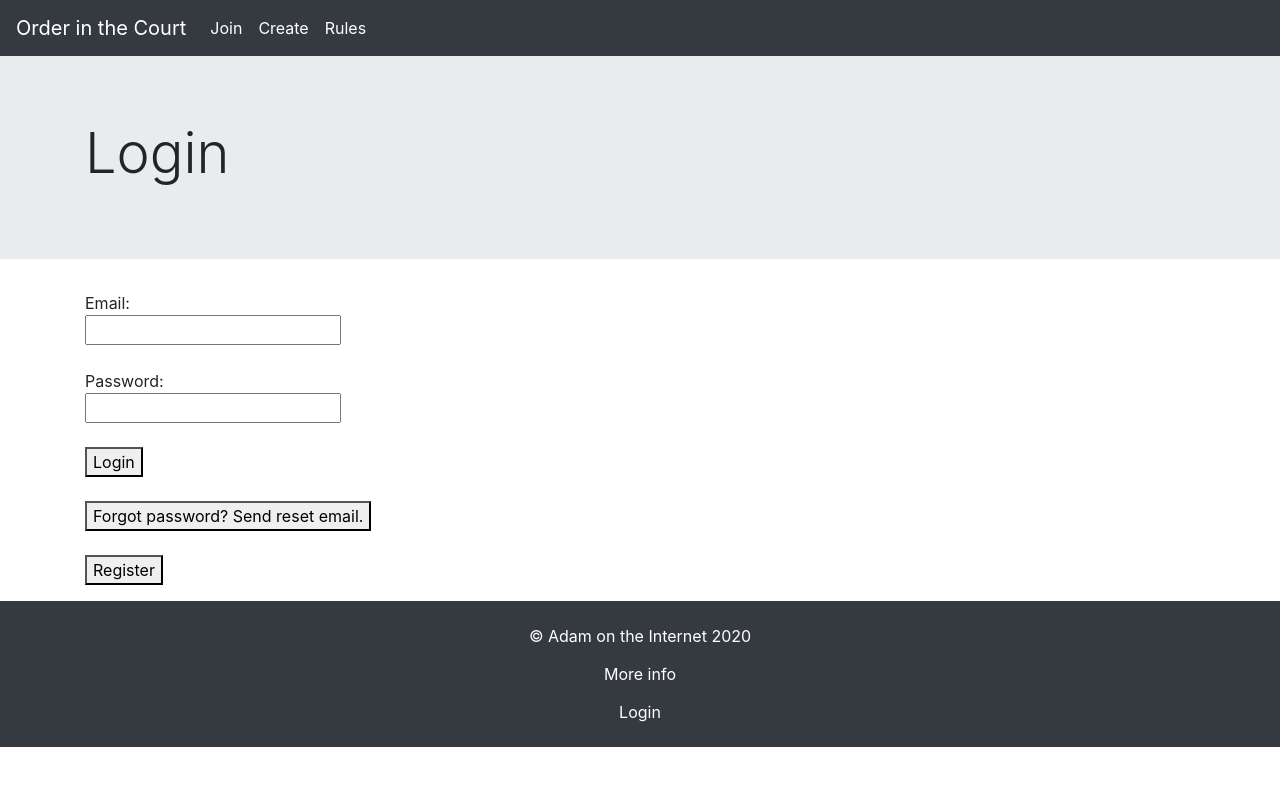
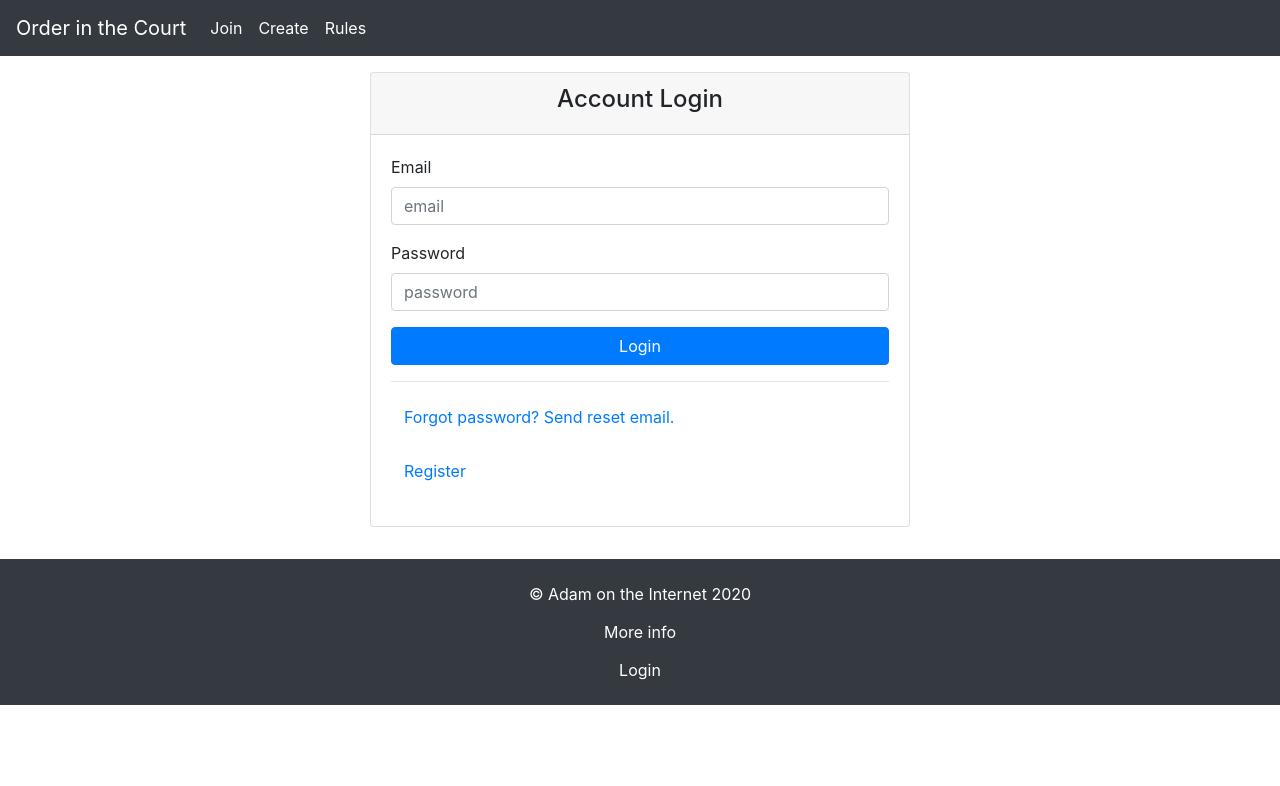
Before and after one commit to adam-on-the-internet/order-in-the-court-app, an Angular app: page /login in a window 1280 px wide. Shown: the top 786 px of the page. Built offline with nearby package versions, Linux system fonts and the light colour scheme.

Commit message:
style on login

```diff
--- a/src/app/components/login/login.component.html
+++ b/src/app/components/login/login.component.html
@@ -1,29 +1,37 @@
-<div class="jumbotron jumbotron-fluid">
-  <div class="container">
-    <h1 class="display-4">Login</h1>
-  </div>
-</div>
 <div class="container">
   <div class="row">
-    <div class="col-md-12 mb-3">
+    <div class="col-md-6 my-3 mx-auto">
+      <div class="card">
+        <div class="card-header">
+          <h4 class="text-center">Account Login</h4>
+        </div>
+        <div class="card-body">
           <p *ngIf="loginFailure">
             Failed to login. Check your email and password.
           </p>
           <form>
-        <section id="email">
-          Email:
-          <br />
-          <input type="text" name="email" [(ngModel)]="email" /><br /><br />
-        </section>
-        <section id="password">
-          Password:
-          <br />
+            <div class="form-group">
+              <label for="email">Email</label>
               <input
+                id="email"
+                type="email"
+                placeholder="email"
+                class="form-control"
+                name="email"
+                [(ngModel)]="email"
+              />
+            </div>
+            <div class="form-group">
+              <label for="password">Password</label>
+              <input
+                id="password"
                 type="password"
+                placeholder="password"
+                class="form-control"
                 name="password"
                 [(ngModel)]="password"
-          /><br /><br />
-        </section>
+              />
+            </div>
             <div class="error-report" *ngIf="showErrors && !valid">
               <p>Please correct the following errors:</p>
               <ul>
@@ -32,20 +40,24 @@
                 </li>
               </ul>
             </div>
-        <button (click)="submit()">
+            <button class="btn btn-primary btn-block" (click)="submit()">
               Login
             </button>
-        <br />
-        <br />
-        <button (click)="resetPassword()">
+            <hr />
+            <p>
+              <button class="btn btn-link" (click)="resetPassword()">
                 Forgot password? Send reset email.
               </button>
-        <br />
-        <br />
-        <button (click)="startRegister()">
+            </p>
+            <p>
+              <button class="btn btn-link" (click)="startRegister()">
                 Register
               </button>
+            </p>
           </form>
         </div>
       </div>
     </div>
+    <div class="col-md-12 mb-3"></div>
+  </div>
+</div>
```
Lines whose indentation alone changed are shown as unchanged.
